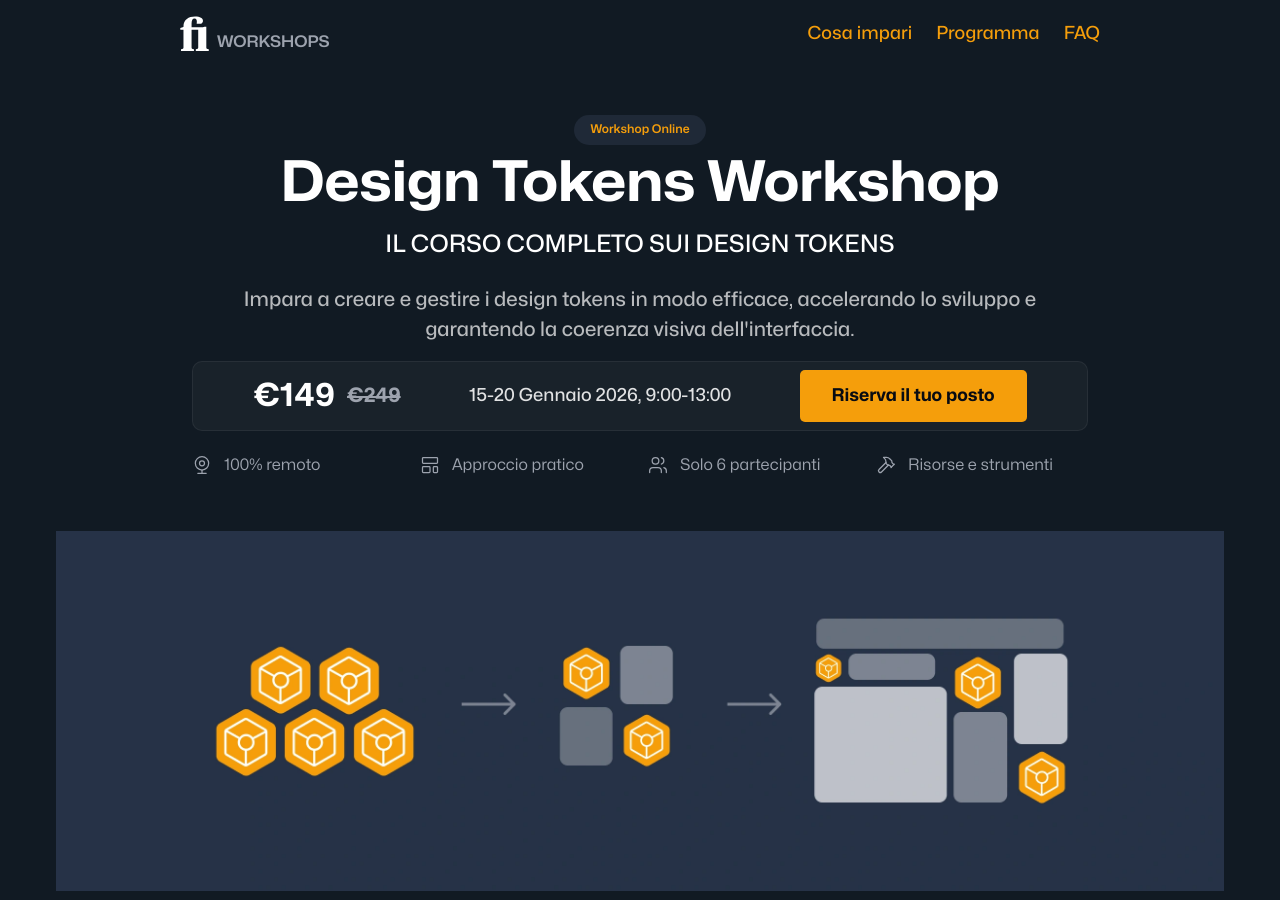
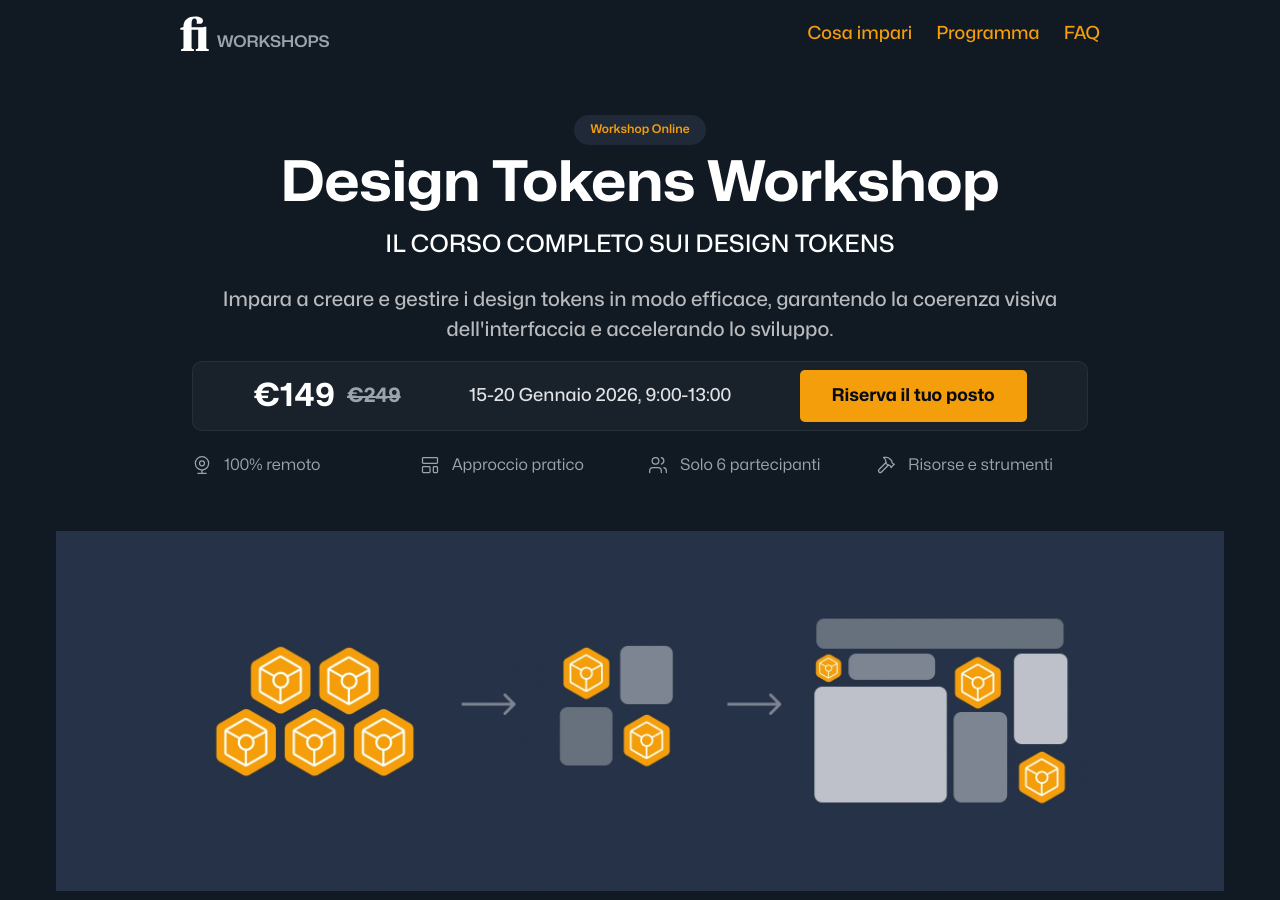
Before and after one commit to zetareticoli/fi, a Jekyll site: the page built from _workshops/naming-design-tokens/index.md, in a window 1280 px wide and 900 px high. Built offline with Jekyll 4.4.1, drawn with Linux system fonts in a browser that asks for light colours; some web fonts are replaced.

Commit message:
fix: change text

```diff
--- a/_workshops/naming-design-tokens/index.md
+++ b/_workshops/naming-design-tokens/index.md
@@ -40,7 +40,7 @@ og-image: workshops/interface-inventory/interface-inventory-og.png
       <span class="badge">Workshop Online</span>
       <h1 class="headline-teaser">Design Tokens Workshop</h1>
       <h2 class="uppercase lead">Il corso completo sui design tokens</h2>
-      <p>Impara a creare e gestire i design tokens in modo efficace, accelerando lo sviluppo e garantendo la coerenza visiva dell'interfaccia.</p>
+      <p>Impara a creare e gestire i design tokens in modo efficace, garantendo la coerenza visiva dell'interfaccia e accelerando lo sviluppo.</p>
       <div class="price-section mb-m">
         <div class="price">€149 <span class="price-old">€249</span></div>
         <div class="date">15-20 Gennaio 2026, 9:00-13:00</div>
```
